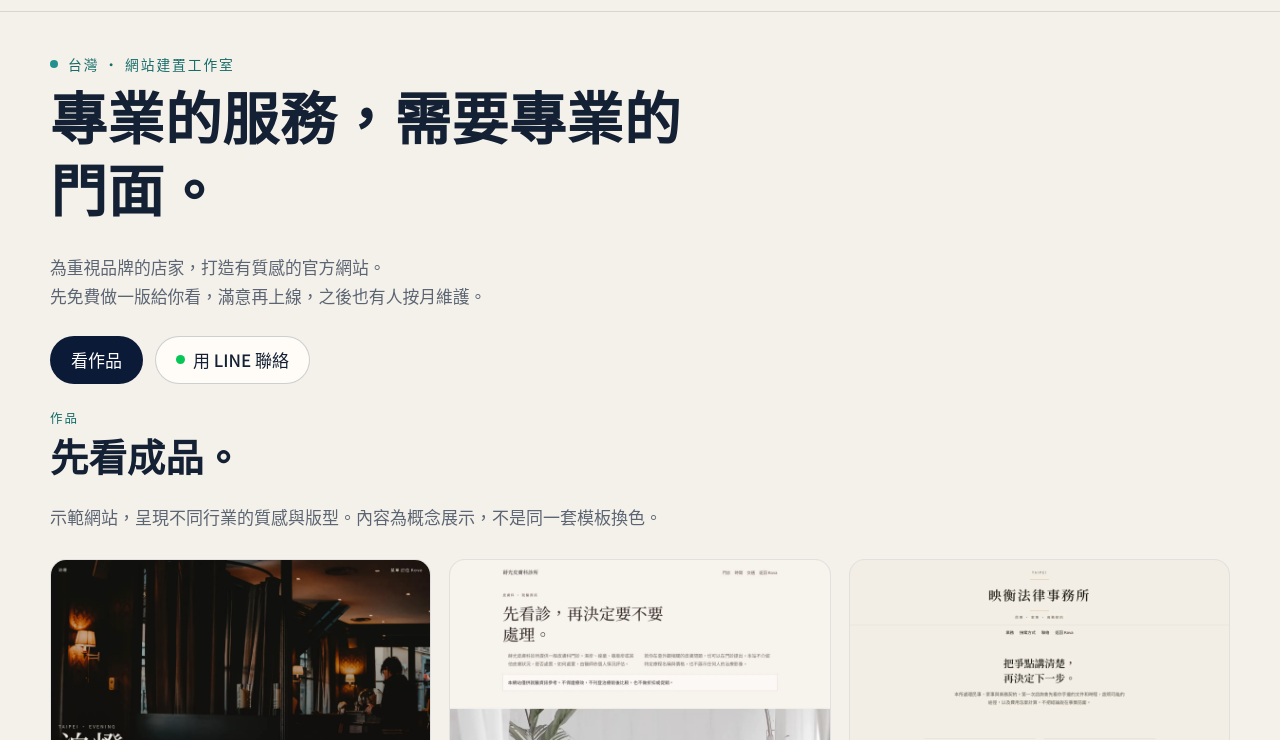
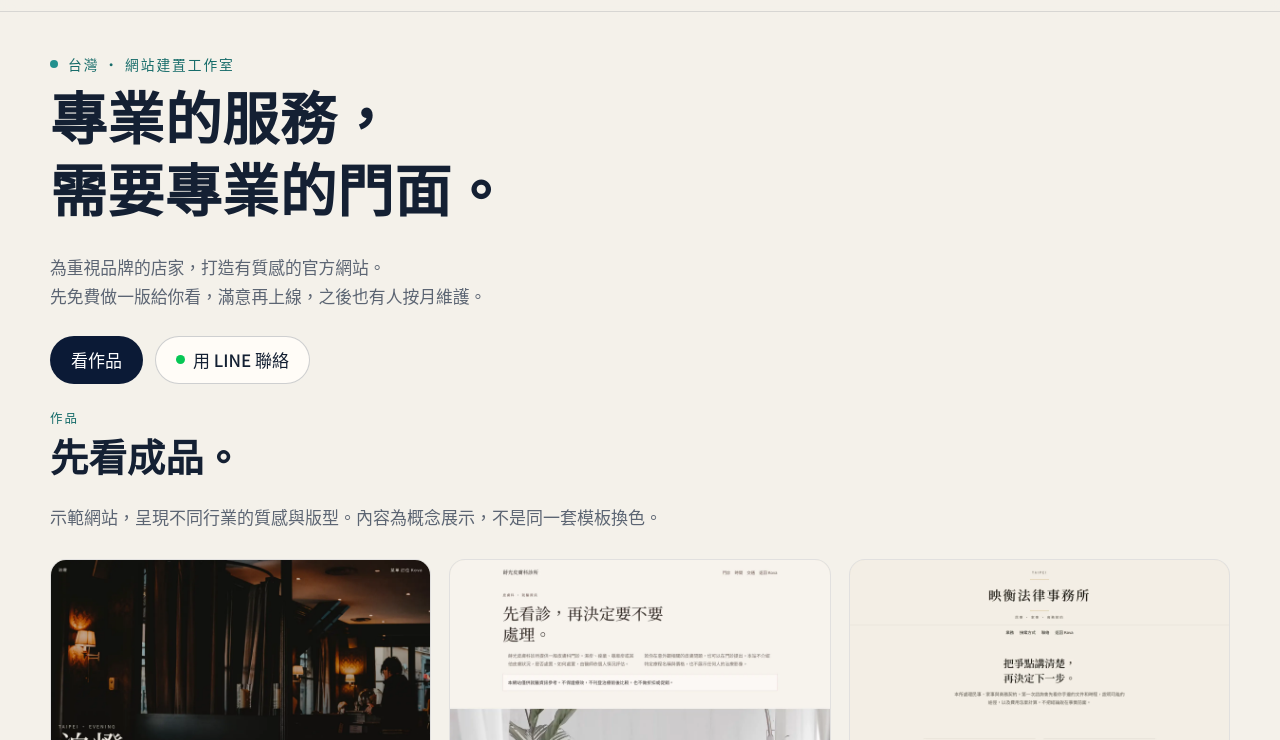
Before and after one commit to kovatw/kovatw.github.io, a plain HTML site: page index.html in a window 1280 px wide. Shown: the part 60-800 px from the top of the page. Drawn offline with Linux system fonts and the light colour scheme.

Commit message:
Hero title: break after comma

```diff
--- a/assets/site.css
+++ b/assets/site.css
@@ -364,3 +364,5 @@ a { color: inherit; }
   .work-card { transition: none; }
   .work-shot img { transition: none; }
 }
+
+.hero-title span{display:inline-block}
--- a/index.html
+++ b/index.html
@@ -36,7 +36,7 @@
   <main id="main">
     <section class="hero wrap">
       <p class="eyebrow"><span class="dot" aria-hidden="true"></span>台灣 · 網站建置工作室</p>
-      <h1>專業的服務，需要專業的門面。</h1>
+      <h1 class="hero-title"><span>專業的服務，</span><span>需要專業的門面。</span></h1>
       <p class="lede">為重視品牌的店家，打造有質感的官方網站。<br>先免費做一版給你看，滿意再上線，之後也有人按月維護。</p>
       <div class="hero-actions">
         <a class="btn btn-navy" href="#work">看作品</a>
```
